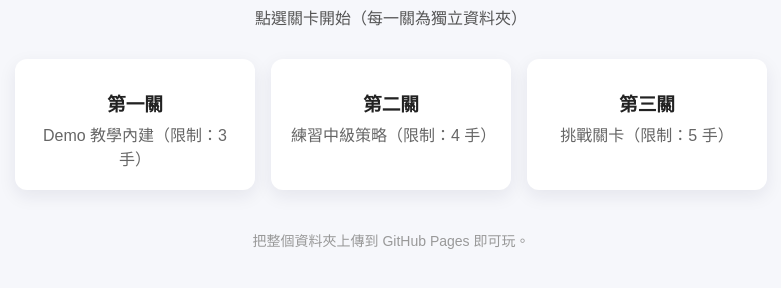
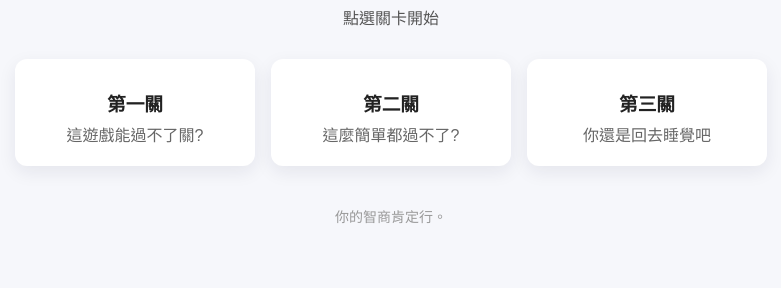
Before and after one commit to yumichen657/painting, a plain HTML site: page index.html in a window 1280 px wide. Shown: the part 110-398 px from the top of the page, without its empty margins (249-1030 px from the left). Drawn offline with Linux system fonts and the light colour scheme.

Commit message:
Update index.html

```diff
--- a/index.html
+++ b/index.html
@@ -18,23 +18,23 @@
 </head>
 <body>
   <h1>溢彩畫</h1>
-  <p>點選關卡開始（每一關為獨立資料夾）</p>
+  <p>點選關卡開始</p>
 
   <div class="levels">
     <div class="card" onclick="location.href='level1/index.html'">
       <h3>第一關</h3>
-      <p>Demo 教學內建（限制：3 手）</p>
+      <p>這遊戲能過不了關?</p>
     </div>
     <div class="card" onclick="location.href='level2/index.html'">
       <h3>第二關</h3>
-      <p>練習中級策略（限制：4 手）</p>
+      <p>這麼簡單都過不了?</p>
     </div>
     <div class="card" onclick="location.href='level3/index.html'">
       <h3>第三關</h3>
-      <p>挑戰關卡（限制：5 手）</p>
+      <p>你還是回去睡覺吧</p>
     </div>
   </div>
 
-  <footer>把整個資料夾上傳到 GitHub Pages 即可玩。</footer>
+  <footer>你的智商肯定行。</footer>
 </body>
 </html>
```
